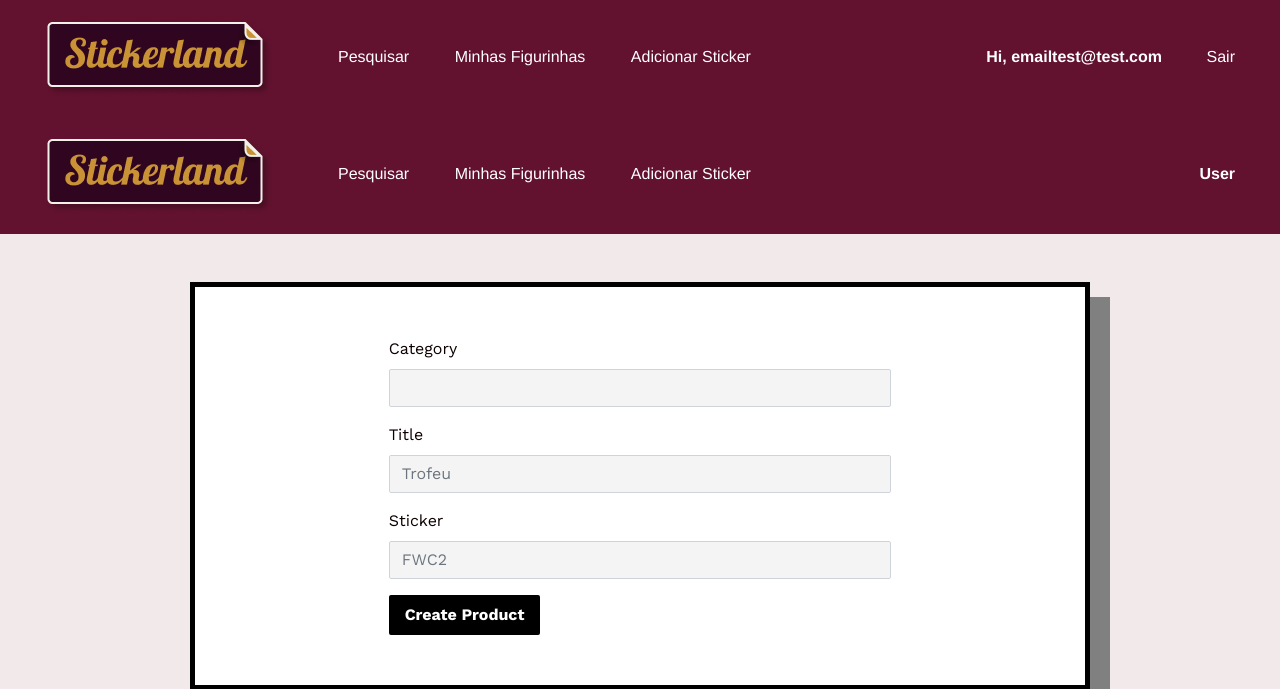
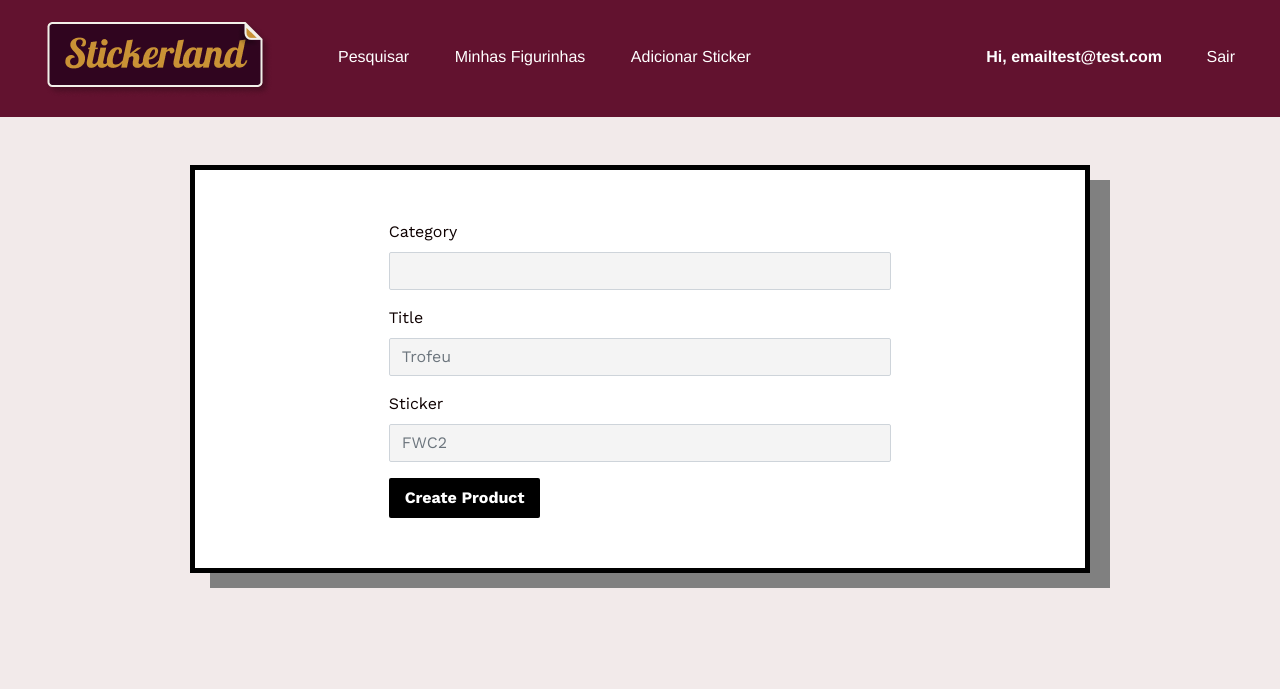
Before and after one commit to mbpocas/stickerland, a Rails app: page /products/new in a window 1280 px wide. Shown: the top 689 px of the page. Run offline with Rails 7, Linux system fonts and the light colour scheme; a user stored in the database is signed in; style sheets or scripts are compiled from the project's sources; some libraries are stand-ins or nearby versions; some web fonts are replaced.

Commit message:
update nav bar again

```diff
--- a/app/views/products/new.html.erb
+++ b/app/views/products/new.html.erb
@@ -1,34 +1,3 @@
-<div id="header">
-  <%= link_to root_path do %>
-    <div class="logo"> <%= image_tag "Logo.png" %> </div>
-  <% end %>
-
-  <div class="leftMenu">
-    <ul>
-      <li>
-        <%= link_to "Pesquisar", products_path, class: "dropdown" %>
-      </li>
-      <li>
-        <%= link_to "Minhas Figurinhas", my_stickers_products_path, class: "categorias" %>
-      </li>
-      <li>
-        <%= link_to "Adicionar Sticker", new_product_path, class: "add-sticker" %>
-      </li>
-    </ul>
-  </div>
-
-  <div class="rightMenu">
-    <ul>
-      <li>
-        <%= link_to "User", products_path, class: "user" %>
-      </li>
-    </ul>
-  </div>
-
-</div>
-
-
-
 <div class="container mt-5 formulario">
   <div class="row w-100 justify-content-center">
     <div class="col-xs-12 col-sm-10 col-md-8 ">
--- a/app/views/shared/_navbar.html.erb
+++ b/app/views/shared/_navbar.html.erb
@@ -32,7 +32,7 @@
               <%= link_to "Entrar", new_user_session_path, class: "nav-link" %>
             </li>
             <li>
-              <%= link_to 'Cadastrar', new_user_registration_path, class: 'nav-link' %>
+              <%= link_to 'Cadastro', new_user_registration_path, class: 'nav-link' %>
             </li>
         <% end %>
       </div>
```
